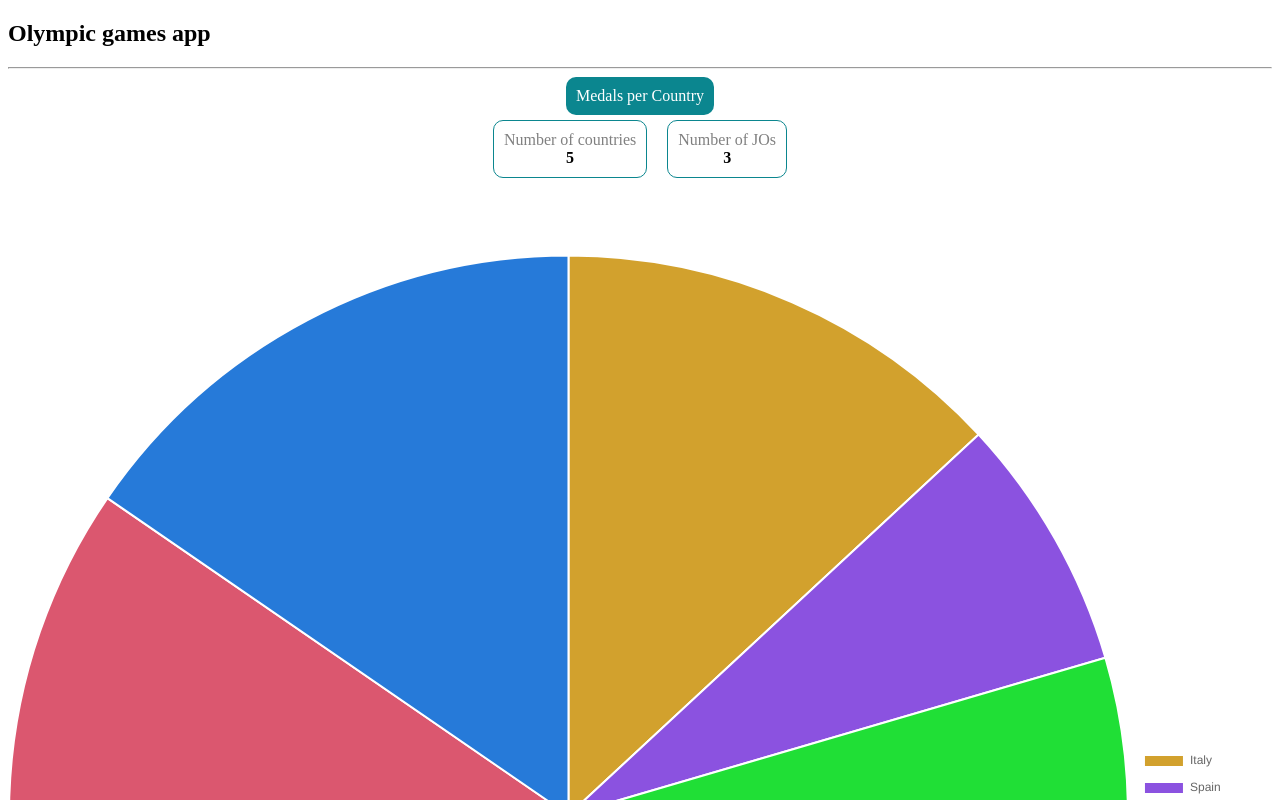
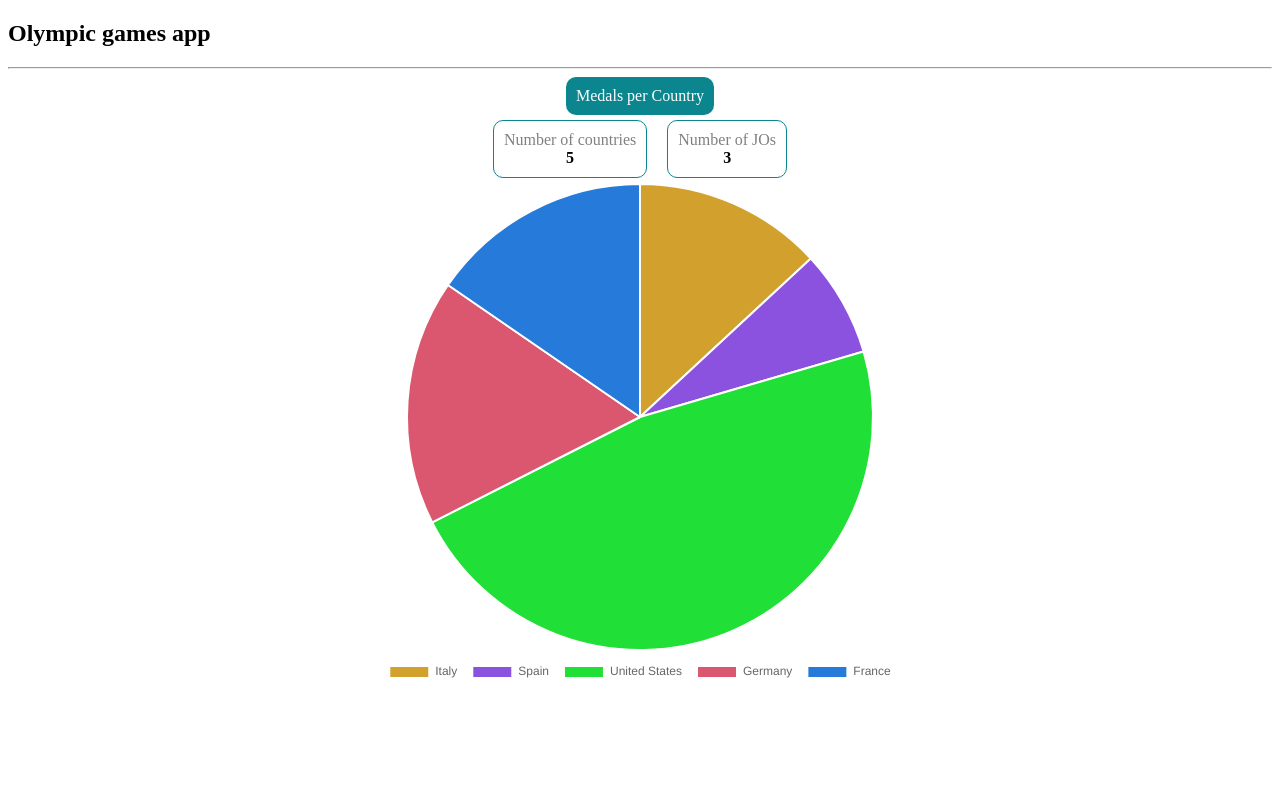
Before and after one commit to soufiene-madhouna/front-end-angular-olympic-medals, an Angular app: page / in a window 1280 px wide. Shown: the top 800 px of the page. Built offline with nearby package versions, Linux system fonts and the light colour scheme.

Commit message:
feat: optimize data loading with BehaviorSubject and switch to OnPush

```diff
--- a/src/app/app.component.ts
+++ b/src/app/app.component.ts
@@ -1,5 +1,6 @@
-import { Component } from '@angular/core';
+import { ChangeDetectionStrategy, Component } from '@angular/core';
 import { RouterOutlet } from '@angular/router';
+import { OlympicService } from './services/OlympicService';
 
 @Component({
   selector: 'app-root',
@@ -7,7 +8,13 @@ import { RouterOutlet } from '@angular/router';
   imports: [RouterOutlet],
   templateUrl: './app.component.html',
   styleUrls: ['./app.component.scss'],
+  changeDetection: ChangeDetectionStrategy.OnPush  // ✅
+
 })
 export class AppComponent {
+constructor(private olympicService: OlympicService) {}
 
+  ngOnInit(): void {
+    this.olympicService.loadInitialData().subscribe();
+  }
 }
--- a/src/app/pages/country/country.component.ts
+++ b/src/app/pages/country/country.component.ts
@@ -1,6 +1,6 @@
 import { CommonModule } from '@angular/common';
 import {HttpClient, HttpErrorResponse} from '@angular/common/http';
-import {Component, OnInit} from '@angular/core';
+import {ChangeDetectorRef, Component, OnInit} from '@angular/core';
 import {ActivatedRoute, ParamMap, Router, RouterLink} from '@angular/router';
 import Chart from 'chart.js/auto';
 import { OlympicData, Participation } from 'src/app/models/olympicModel';
@@ -25,7 +25,9 @@ export class CountryComponent implements OnInit {
   constructor(
     private route: ActivatedRoute,
     private router: Router,
-    private olympicService: OlympicService
+    private olympicService: OlympicService,
+    private cdr: ChangeDetectorRef  // ✅ nécessaire avec OnPush
+
   ) {}
 
   ngOnInit(): void {
@@ -36,15 +38,22 @@ export class CountryComponent implements OnInit {
       }
     });
   }
+private loadCountryData(countryName: string): void {
+  this.olympicService.olympics$.subscribe({
+    next: (data: OlympicData[] | null) => {  // ✅ accepter null
 
-  private loadCountryData(countryName: string): void {
-    this.olympicService.getOlympicData().subscribe({
-      next: (data: OlympicData[]) => {
-        if (data && data.length > 0) {
-          const selectedCountry = data.find((item: OlympicData) => item.country === countryName);
+      // ✅ Guard clause si data est null (valeur initiale du BehaviorSubject)
+      if (!data || data.length === 0) return;
 
+      const selectedCountry = data.find(
+        (item: OlympicData) => item.country === countryName
+      );
+
+      // ✅ Redirection si pays non trouvé
       if (!selectedCountry) {
         this.error = 'Pays non trouvé';
+        this.cdr.markForCheck();
+        this.router.navigate(['/']);  // ✅ retour à l'accueil
         return;
       }
 
@@ -52,23 +61,41 @@ export class CountryComponent implements OnInit {
       const participations = selectedCountry.participations;
       this.totalEntries = participations.length;
 
-          const years: number[] = participations.map((participation: Participation) => participation.year);
-          const medals: number[] = participations.map((participation: Participation) => participation.medalsCount);
+      const years: number[] = participations.map(
+        (p: Participation) => p.year
+      );
+      const medals: number[] = participations.map(
+        (p: Participation) => p.medalsCount
+      );
 
-          this.totalMedals = medals.reduce((accumulator: number, count: number) => accumulator + count, 0);
+      this.totalMedals = medals.reduce(
+        (acc: number, count: number) => acc + count, 0
+      );
 
-          const athleteCounts: number[] = participations.map((participation: Participation) => participation.athleteCount);
-          this.totalAthletes = athleteCounts.reduce((accumulator: number, count: number) => accumulator + count, 0);
+      const athleteCounts: number[] = participations.map(
+        (p: Participation) => p.athleteCount
+      );
+      this.totalAthletes = athleteCounts.reduce(
+        (acc: number, count: number) => acc + count, 0
+      );
 
+      // ✅ Détruire l'ancien chart avant d'en créer un nouveau
+      if (this.lineChart) {
+        this.lineChart.destroy();
+        this.lineChart = null!;
+      }
+
+      setTimeout(() => {
         this.buildChart(years, medals);
-        }
+        this.cdr.markForCheck();  // ✅ notifier Angular avec OnPush
+      }, 0);
     },
     error: (error: HttpErrorResponse) => {
       this.error = error.message;
+      this.cdr.markForCheck();  // ✅
     }
   });
 }
-
   private buildChart(years: number[], medals: number[]): void {
     const lineChart = new Chart("countryChart", {
       type: 'line',
--- a/src/app/pages/home/home.component.ts
+++ b/src/app/pages/home/home.component.ts
@@ -1,5 +1,5 @@
 import {HttpClient, HttpErrorResponse} from '@angular/common/http';
-import {Component, OnInit} from '@angular/core';
+import {ChangeDetectorRef, Component, OnInit} from '@angular/core';
 import { Router } from '@angular/router';
 import Chart from 'chart.js/auto';
 import { ChartEvent } from 'chart.js';
@@ -22,7 +22,9 @@ export class HomeComponent implements OnInit {
 
   constructor(
     private router: Router,
-    private olympicService: OlympicService
+    private olympicService: OlympicService,
+    private cdr: ChangeDetectorRef  // ✅ nécessaire avec OnPush
+
   ) {}
 
   ngOnInit(): void {
@@ -30,33 +32,40 @@ export class HomeComponent implements OnInit {
   }
 
    Olympic(): void {
-     this.olympicService.getOlympicData().subscribe({
-      next: (data: OlympicData[]) => {
-        console.log(`Liste des données : ${JSON.stringify(data)}`);
+    // ✅ On s'abonne à olympics$ au lieu d'appeler getOlympicData()
+    this.olympicService.olympics$.subscribe({
+      next: (data: OlympicData[] | null) => {
+        // ✅ On vérifie que data n'est pas null (valeur initiale du BehaviorSubject)
         if (data && data.length > 0) {
-          // Extraction des années uniques
           const allYears = data.flatMap((item: OlympicData) =>
             item.participations.map((participation) => participation.year)
           );
           this.totalJOs = Array.from(new Set(allYears)).length;
 
-          // Extraction des pays
           const countries: string[] = data.map((item: OlympicData) => item.country);
           this.totalCountries = countries.length;
 
-          // Calcul du total des médailles par pays
           const sumOfAllMedalsYears: number[] = data.map((item: OlympicData) =>
             item.participations.reduce((acc: number, participation) =>
               acc + participation.medalsCount, 0
             )
           );
 
+          // ✅ On détruit l'ancien chart avant d'en créer un nouveau
+          if (this.pieChart) {
+            this.pieChart.destroy();
+          }
+
           this.buildPieChart(countries, sumOfAllMedalsYears);
+          this.cdr.markForCheck();  // ✅ demande à Angular de re-vérifier le composant
+
         }
       },
       error: (error: HttpErrorResponse) => {
         console.log(`erreur : ${error}`);
-        this.error = error.message;
+        this.error = error.message
+        this.cdr.markForCheck();  // ✅ idem en cas d'erreur
+
       }
     });
   }
@@ -88,6 +97,19 @@ export class HomeComponent implements OnInit {
  private buildPieChart(countries: string[], sumOfAllMedalsYears: number[]): void {
   const colors = this.generateStableColors(countries.length);
 
+  const getResponsiveOptions = () => {
+    const width = window.innerWidth;
+    if (width <= 480) {
+      return { aspectRatio: 1, fontSize: 11, padding: 10, boxWidth: 30 };
+    } else if (width <= 768) {
+      return { aspectRatio: 1.5, fontSize: 12, padding: 12, boxWidth: 35 };
+    } else {
+      return { aspectRatio: 2.5, fontSize: 12, padding: 15, boxWidth: 40 };
+    }
+  };
+
+  const options = getResponsiveOptions();
+
   const pieChart = new Chart("DashboardPieChart", {
     type: 'pie',
     data: {
@@ -99,22 +121,13 @@ export class HomeComponent implements OnInit {
         borderWidth: 2,
         borderColor: '#fff',
         hoverOffset: this.isMobile() ? 5 : 10
-        }],
+      }]
     },
     options: {
       responsive: true,
       maintainAspectRatio: true,
-        plugins: {
-          legend: {
-            position: this.isMobile() ? 'bottom' : 'right',
-            labels: {
-              padding: this.isMobile() ? 10 : 15,
-              font: {
-                size: this.isMobile() ? 10 : 12
-              }
-            }
-          }
-        },
+      aspectRatio: options.aspectRatio,
+      // ✅ onClick au bon niveau (pas dans plugins)
       onClick: (event: ChartEvent) => {
         if (event.native) {
           const points = pieChart.getElementsAtEventForMode(
@@ -126,8 +139,30 @@ export class HomeComponent implements OnInit {
 
           if (points.length) {
             const firstPoint = points[0];
-              const countryName = pieChart.data.labels ? pieChart.data.labels[firstPoint.index] : '';
+            const countryName = pieChart.data.labels
+              ? pieChart.data.labels[firstPoint.index]
+              : '';
             this.router.navigate(['country', countryName]);
+          }
+        }
+      },
+      plugins: {
+        legend: {
+          display: true,
+          position: 'bottom',
+          labels: {
+            padding: options.padding,
+            font: { size: options.fontSize },
+            boxWidth: options.boxWidth
+          }
+        },
+        tooltip: {
+          callbacks: {
+            label: (context) => {
+              const label = context.label || '';
+              const value = context.parsed || 0;
+              return `${label}: ${value} medals`;
+            }
           }
         }
       }
@@ -135,5 +170,14 @@ export class HomeComponent implements OnInit {
   });
 
   this.pieChart = pieChart;
+
+  // ✅ Mise à jour du chart au resize de la fenêtre
+  window.addEventListener('resize', () => {
+    const newOptions = getResponsiveOptions();
+    if (this.pieChart) {
+      this.pieChart.options.aspectRatio = newOptions.aspectRatio;
+      this.pieChart.update();
+    }
+  });
 }
 }
--- a/src/app/services/OlympicService.ts
+++ b/src/app/services/OlympicService.ts
@@ -1,17 +1,27 @@
 import { Injectable } from '@angular/core';
 import { HttpClient } from '@angular/common/http';
-import { Observable } from 'rxjs';
+import { BehaviorSubject, catchError, Observable, tap, throwError } from 'rxjs';
 import { OlympicData } from 'src/app/models/olympicModel';
+import * as e from 'express';
 
 @Injectable({
   providedIn: 'root'
 })
 export class OlympicService {
   private olympicUrl = './assets/mock/olympic.json';
-
+  private olympicsSubject = new BehaviorSubject<OlympicData[]| null>(null);
+  olympics$ = this.olympicsSubject.asObservable();
   constructor(private http: HttpClient) {}
 
-  getOlympicData(): Observable<OlympicData[]> {
-    return this.http.get<OlympicData[]>(this.olympicUrl);
+ loadInitialData(): Observable<OlympicData[]> {
+    return this.http.get<OlympicData[]>(this.olympicUrl).pipe(
+      tap(data => this.olympicsSubject.next(data)),
+      catchError(error => {
+        console.error('Error loading olympic data', error);
+        this.olympicsSubject.next(null);
+        return throwError(() => error);
+      })
+    );
   }
+
 }
```
Lines whose indentation alone changed are shown as unchanged.
